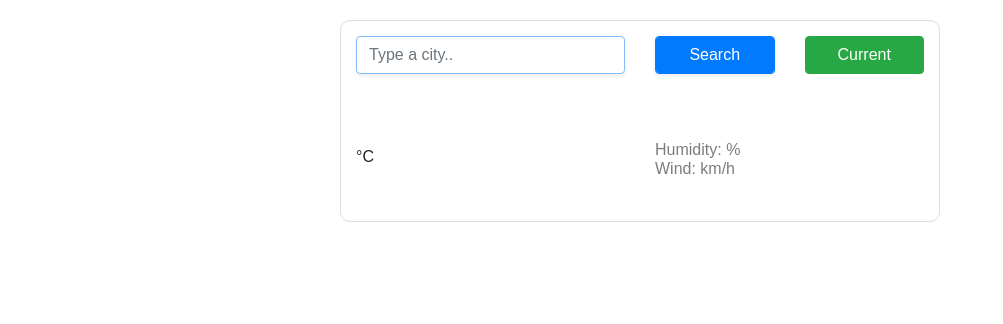
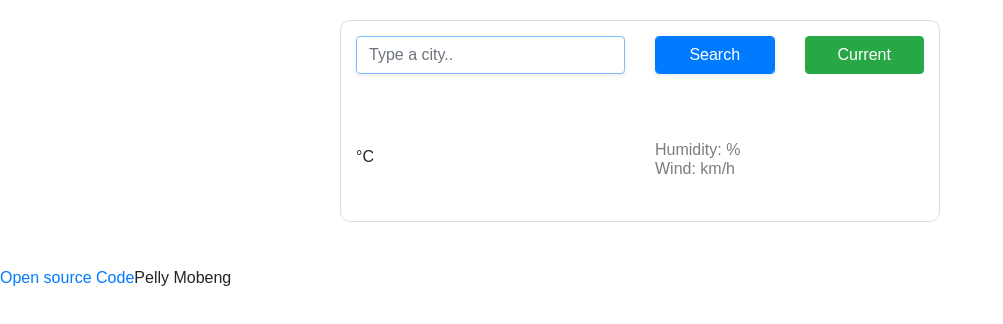
Before and after one commit to Pellym/Weather-app, a website built with Parcel: page index.html in a window 1280 px wide. Shown: the whole page, without its empty margins (0-1003 px from the left). Built offline with nearby package versions, Linux system fonts and the light colour scheme.

Commit message:
index.html

```diff
--- a/index.html
+++ b/index.html
@@ -72,4 +72,6 @@
     </div>
     <script src="src/index.js"></script>
   </body>
+  <br>
+  <a href="https://github.com/Pellym/Weather-app">Open source Code</a>Pelly Mobeng
 </html>
```
